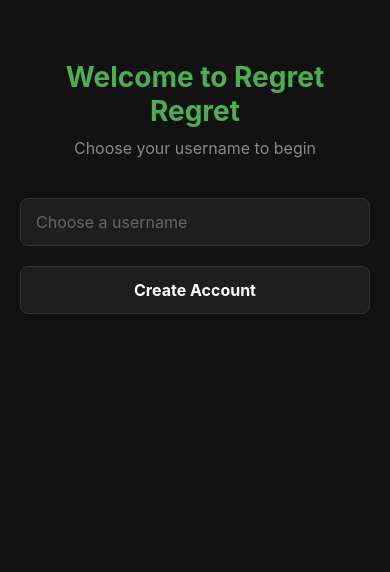
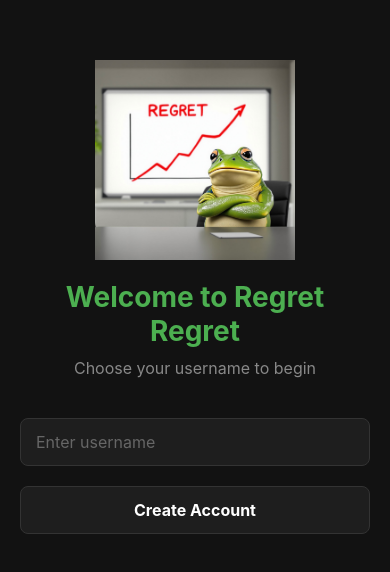
Before and after one commit to GralastairBean/rrFrontend, a React Native app in the folder regretRegret/: screen / in a window 390 px wide. Shown: the top 572 px of the page. Built offline with nearby package versions, Linux system fonts and the light colour scheme; no server answers.

Commit message:
add frog_1.jpeg on registration screen

```diff
--- a/regretRegret/components/Registration.tsx
+++ b/regretRegret/components/Registration.tsx
@@ -1,4 +1,4 @@
-import { StyleSheet, Text, View, TextInput, TouchableOpacity, KeyboardAvoidingView, Platform, Alert } from 'react-native';
+import { StyleSheet, Text, View, TextInput, TouchableOpacity, KeyboardAvoidingView, Platform, Alert, Image } from 'react-native';
 import { useState } from 'react';
 import { authService } from '../api/services/authService';
 
@@ -36,6 +36,11 @@
       behavior={Platform.OS === "ios" ? "padding" : "height"}
       style={styles.container}
     >
+      <Image
+        source={require('../assets/frog_1.jpeg')}
+        style={styles.frogImage}
+        resizeMode="contain"
+      />
       <Text style={styles.title}>Welcome to Regret Regret</Text>
       <Text style={styles.subtitle}>Choose your username to begin</Text>
 
@@ -44,7 +49,7 @@
           style={styles.input}
           value={username}
           onChangeText={setUsername}
-          placeholder="Choose a username"
+          placeholder="Enter username"
           placeholderTextColor="#666"
           autoCapitalize="none"
           autoCorrect={false}
@@ -75,6 +80,11 @@
     paddingTop: 60,
     alignItems: 'center',
     paddingHorizontal: 20,
+  },
+  frogImage: {
+    width: 200,
+    height: 200,
+    marginBottom: 20,
   },
   title: {
     fontSize: 28,
```
